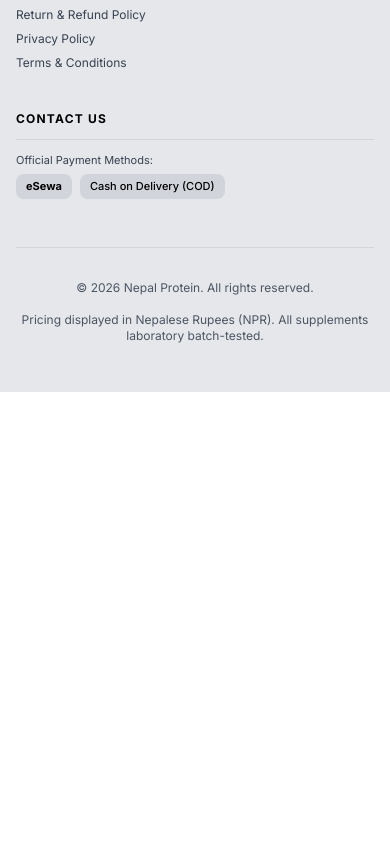
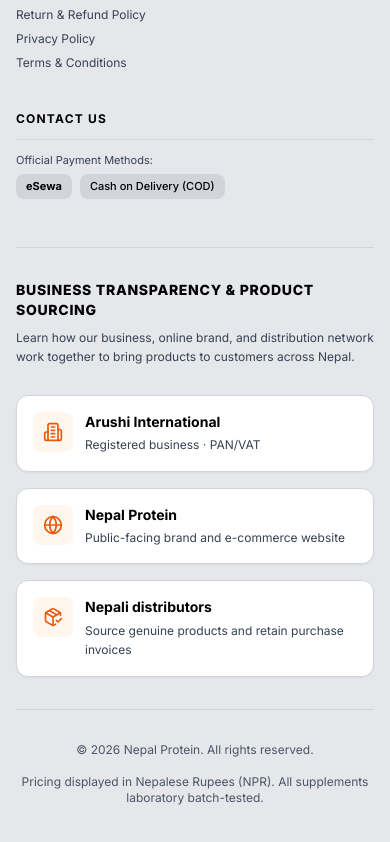
Before and after one commit to osoaanepal/Nepal_Protein, a React (Vite) app in the folder frontend/: page / in a window 390 px wide. Shown: the part 4708-5550 px from the top of the page. Before the commit the page ends 5100 px from the top, so only its background shows below. Built offline with nearby package versions, Linux system fonts and the light colour scheme; no server answers.

Commit message:
Update footer transparency and contact branding

```diff
--- a/frontend/src/components/layout/Footer.jsx
+++ b/frontend/src/components/layout/Footer.jsx
@@ -10,7 +10,10 @@
   Lock,
   Facebook,
   Instagram,
-  Youtube
+  Youtube,
+  Building2,
+  Globe,
+  PackageCheck
 } from 'lucide-react';
 import { useSettingsStore } from '../../store/settingsStore';
 
@@ -170,6 +173,73 @@
           </div>
         </div>
 
+        {/* Business Transparency & Product Sourcing */}
+        <div className="py-8 sm:py-10 border-t border-gray-300">
+          <div className="max-w-3xl mb-7">
+            <h3 className="text-sm sm:text-base font-black text-black uppercase tracking-wider">
+              Business Transparency &amp; Product Sourcing
+            </h3>
+
+            <p className="mt-2 text-xs sm:text-sm text-gray-700 leading-relaxed max-w-2xl">
+              Learn how our business, online brand, and distribution network work
+              together to bring products to customers across Nepal.
+            </p>
+          </div>
+
+          <div className="grid grid-cols-1 sm:grid-cols-2 lg:grid-cols-3 gap-4">
+
+            {/* Registered Business */}
+            <div className="min-w-0 flex items-start gap-3 p-4 rounded-xl bg-white border border-gray-300 shadow-sm hover:border-orange-400 transition-colors">
+              <div className="shrink-0 flex items-center justify-center w-10 h-10 rounded-lg bg-orange-50 text-orange-600">
+                <Building2 className="w-5 h-5" />
+              </div>
+
+              <div className="min-w-0">
+                <h4 className="text-sm font-bold text-black leading-snug">
+                  Arushi International
+                </h4>
+                <p className="mt-1 text-xs text-gray-700 leading-relaxed">
+                  Registered business · PAN/VAT
+                </p>
+              </div>
+            </div>
+
+            {/* Public-Facing Brand */}
+            <div className="min-w-0 flex items-start gap-3 p-4 rounded-xl bg-white border border-gray-300 shadow-sm hover:border-orange-400 transition-colors">
+              <div className="shrink-0 flex items-center justify-center w-10 h-10 rounded-lg bg-orange-50 text-orange-600">
+                <Globe className="w-5 h-5" />
+              </div>
+
+              <div className="min-w-0">
+                <h4 className="text-sm font-bold text-black leading-snug">
+                  Nepal Protein
+                </h4>
+                <p className="mt-1 text-xs text-gray-700 leading-relaxed">
+                  Public-facing brand and e-commerce website
+                </p>
+              </div>
+            </div>
+
+            {/* Distribution Network */}
+            <div className="min-w-0 flex items-start gap-3 p-4 rounded-xl bg-white border border-gray-300 shadow-sm hover:border-orange-400 transition-colors sm:col-span-2 lg:col-span-1">
+              <div className="shrink-0 flex items-center justify-center w-10 h-10 rounded-lg bg-orange-50 text-orange-600">
+                <PackageCheck className="w-5 h-5" />
+              </div>
+
+              <div className="min-w-0">
+                <h4 className="text-sm font-bold text-black leading-snug">
+                  Nepali distributors
+                </h4>
+                <p className="mt-1 text-xs text-gray-700 leading-relaxed">
+                  Source genuine products and retain purchase invoices
+                </p>
+              </div>
+            </div>
+
+          </div>
+        </div>
+
+
         {/* Bottom Disclaimer & Copyright */}
         <div className="pt-8 border-t border-gray-300 flex flex-col md:flex-row items-center justify-between gap-4 text-xs text-gray-600">
           <p>© {new Date().getFullYear()} {brandName}. All rights reserved.</p>
--- a/frontend/src/components/trust/DftqcTrustSection.jsx
+++ b/frontend/src/components/trust/DftqcTrustSection.jsx
@@ -1,5 +1,7 @@
 import React from 'react';
-import { ShieldCheck, CheckCircle2, Award, FlaskConical, Check } from 'lucide-react';
+import {
+  ShieldCheck, CheckCircle2, Award, FlaskConical, Check
+} from 'lucide-react';
 import { useSettingsStore } from '../../store/settingsStore';
 
 export const DftqcTrustSection = () => {
@@ -127,6 +129,8 @@
 
         </div>
       </div>
+
+
     </section>
   );
 };
--- a/frontend/src/pages/public/ContactPage.jsx
+++ b/frontend/src/pages/public/ContactPage.jsx
@@ -144,7 +144,7 @@
     <div className="bg-white min-h-[80vh]">
       <SEO
         title="Contact Us | Supplement Inquiries & Support Nepal"
-        description="Contact OSOAA Nepal. Get in touch with our team for authentic fitness supplements inquiries, nationwide courier tracking, and support in Nepal."
+        description="Contact Nepal Protein. Get in touch with our team for authentic fitness supplements inquiries, nationwide courier tracking, and support in Nepal."
         canonical="/contact"
         breadcrumbs={breadcrumbs}
         jsonLd={buildStoreSchema()}
@@ -158,7 +158,7 @@
             <span>Dedicated Customer Support</span>
           </div>
           <h1 className="text-3xl sm:text-4xl lg:text-5xl font-black text-black tracking-tight">
-            Contact OSOAA Wellness
+            Contact Nepal Protein
           </h1>
           <p className="text-xs sm:text-sm text-slate-600 max-w-2xl mx-auto leading-relaxed">
             Have questions regarding supplement authenticity, DFTQC quality compliance reports, product dosage recommendations, or order delivery across Nepal? Reach out to our nutrition specialists.
```
